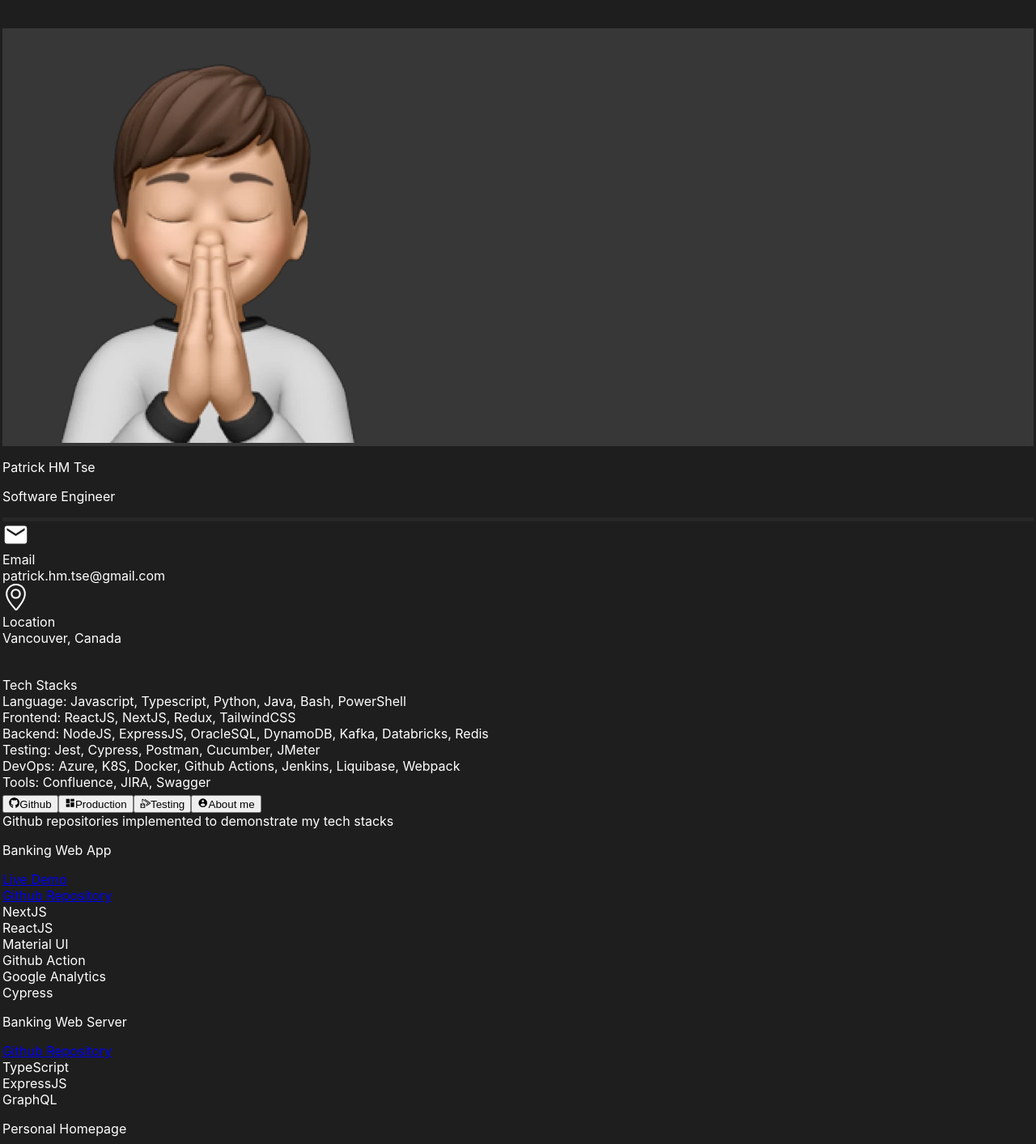
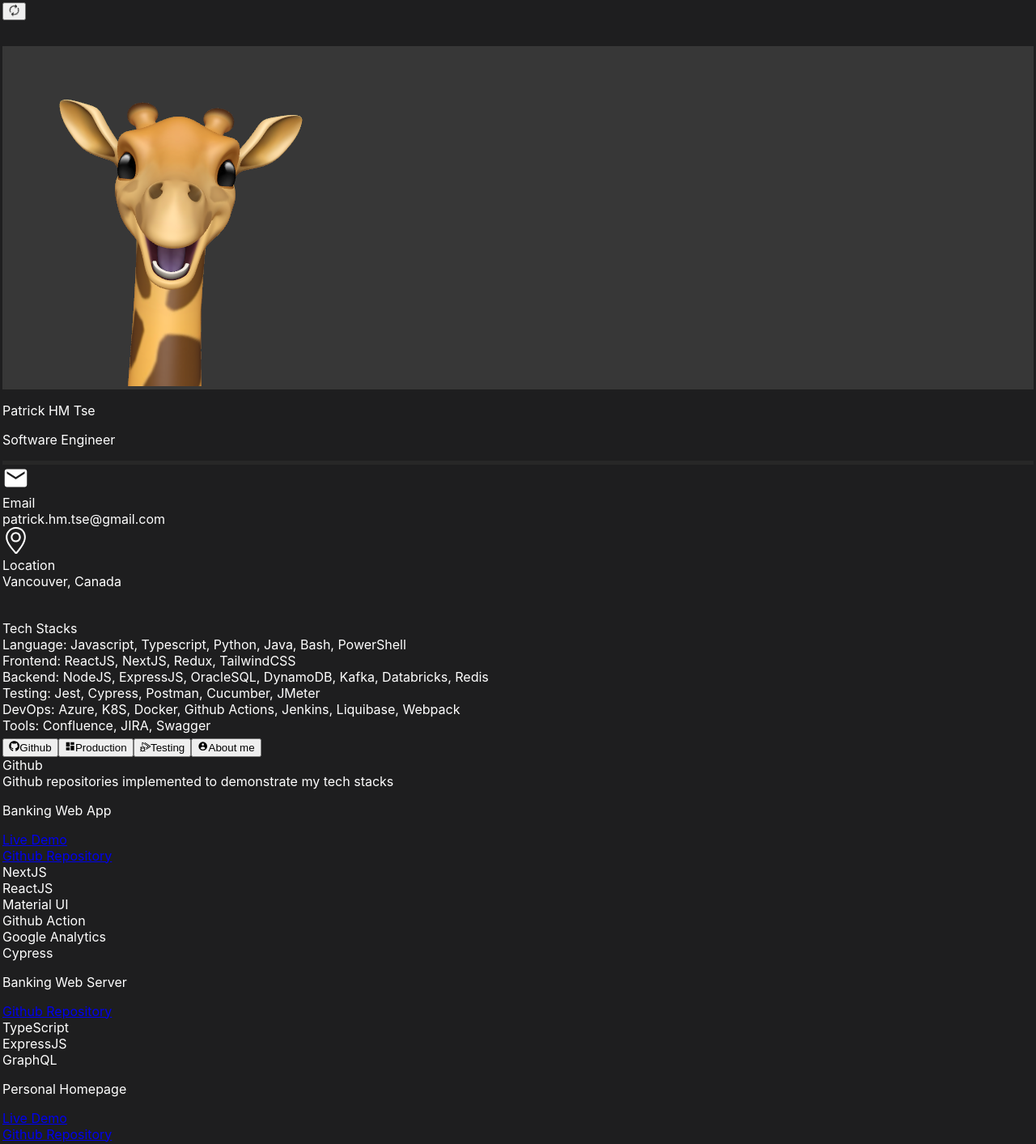
Before and after one commit to thminggg/homepage, a React (Create React App) app: page / in a window 1280 px wide. Shown: the top 1413 px of the page at 81% size. Built offline with nearby package versions, Linux system fonts and the light colour scheme; some icons are missing.

Commit message:
feat: update propic with change button

```diff
--- a/src/components/PersonalInfo/PersonalInfo.css
+++ b/src/components/PersonalInfo/PersonalInfo.css
@@ -9,3 +9,19 @@
     margin-top: 2em;
   }
 }
+
+.propic-update-icon {
+  animation-name: spin;
+  animation-duration: 5000ms;
+  animation-iteration-count: infinite;
+  animation-timing-function: linear;
+}
+
+@keyframes spin {
+  from {
+    transform: rotate(0deg);
+  }
+  to {
+    transform: rotate(360deg);
+  }
+}
--- a/src/components/PersonalInfo/PersonalInfo.tsx
+++ b/src/components/PersonalInfo/PersonalInfo.tsx
@@ -1,9 +1,11 @@
+import { useState } from "react";
 import { FaRegFileCode } from "react-icons/fa6";
 import { MdEmail } from "react-icons/md";
+import { RxUpdate } from "react-icons/rx";
 import { SlLocationPin } from "react-icons/sl";
+import stacks from "../../data/stacks.json";
 import Separator from "../Separator/Separator";
 import "./PersonalInfo.css";
-import stacks from "../../data/stacks.json";
 
 const infos = [
   {
@@ -19,10 +21,19 @@ const infos = [
 ];
 
 export default function PersonalInfo() {
+  const propics = ["giraffe.png", "sticker.webp"];
+  const [propic, setPropic] = useState(0);
+
   return (
     <div className="summary flex flex-col max-lg:w-full w-3/12 rounded-xl p-3">
+      <button
+        className="flex justify-end"
+        onClick={() => setPropic((propic + 1) % propics.length)}
+      >
+        <RxUpdate className="propic-update-icon " />
+      </button>
       <div className="propic-card w-fit p-6 mb-6 m-auto rounded-lg">
-        <img src="sticker.webp" alt="profile" className="h-36" />
+        <img src={`${propics[propic]}`} alt="profile" className="h-52" />
       </div>
       <p className="text-3xl font-bold m-2 text-center">Patrick HM Tse</p>
       <p className="inline-block m-auto w-fit mt-2 p-2 text-sm text-center rounded-lg bg-[#373737]">
--- a/src/components/Project/Project.tsx
+++ b/src/components/Project/Project.tsx
@@ -42,7 +42,17 @@ const customTheme: FlowbiteTabsTheme = {
     },
     tabitem: {
       ...FlowbiteTabsOGTheme.tablist.tabitem,
-      base: "flex items-center justify-center whitespace-nowrap p-3 rounded-t-lg text-sm font-medium first:ml-0 disabled:cursor-not-allowed disabled:text-gray-400 disabled:dark:text-gray-500 focus:ring-cyan-300 focus:outline-none",
+      base: "flex items-center justify-center whitespace-nowrap p-3 rounded-t-lg text-sm font-medium",
+      styles: {
+        ...FlowbiteTabsOGTheme.tablist.tabitem.styles,
+        default: {
+          base: "rounded-t-lg",
+          active: {
+            on: "text-white",
+            off: "text-gray-500",
+          },
+        },
+      },
     },
   },
 };
@@ -51,20 +61,23 @@ const tabs = [
   {
     title: "Github",
     icon: FaGithub,
-    headline: "Github repositories implemented to demonstrate my tech stacks",
+    headline: "Github",
+    subtext: "Github repositories implemented to demonstrate my tech stacks",
     collection: repos as Array<Collection>,
   },
   {
     title: "Production",
     icon: MdDashboard,
-    headline: "Production projects implemented for companies",
+    headline: "Production Projects",
+    subtext: "Production projects implemented for companies",
     stacks: devStacks,
     collection: devs as Array<Collection>,
   },
   {
     title: "Testing",
     icon: VscDebugAll,
-    headline: "Production projects tested for companies",
+    headline: "Testing Projects",
+    subtext: "Production projects tested for companies",
     collection: tests as Array<Collection>,
   },
 ];
@@ -74,11 +87,13 @@ export default function Project() {
     <div className="projects flex grow max-lg:w-full w-7/12 p-3 rounded-xl text-start">
       <Flowbite theme={{ theme: { tabs: customTheme } }}>
         <Tabs theme={customTheme}>
-          {tabs.map(({ title, icon, headline, stacks, collection }, index) => {
+          {tabs.map(
+            ({ title, icon, headline, subtext, stacks, collection }, index) => {
               return (
                 <Tabs.Item active title={title} icon={icon} key={index}>
                   <div className="flex flex-wrap gap-3">
-                  <div className="w-full">{headline}</div>
+                    <div className="w-full text-3xl font-bold">{headline}</div>
+                    <div className="w-full">{subtext}</div>
                     {/* Stacks */}
                     {stacks && (
                       <div className="mb-3">
@@ -89,6 +104,7 @@ export default function Project() {
                         {Object.entries(stacks).map(
                           ([title, entries], stackIndex) => (
                             <Stacks
+                              key={`${index}-${stackIndex}`}
                               stackIndex={stackIndex}
                               title={title}
                               entries={entries}
@@ -112,7 +128,8 @@ export default function Project() {
                   </div>
                 </Tabs.Item>
               );
-          })}
+            }
+          )}
           <Tabs.Item title="About me" icon={HiUserCircle}>
             <p className="leading-loose">
               Patrick mainly focuses on Cloud services, FinTech, and Innovation
```
Also changed, not shown: public/giraffe.png (added). Lines whose indentation alone changed are shown as unchanged.
